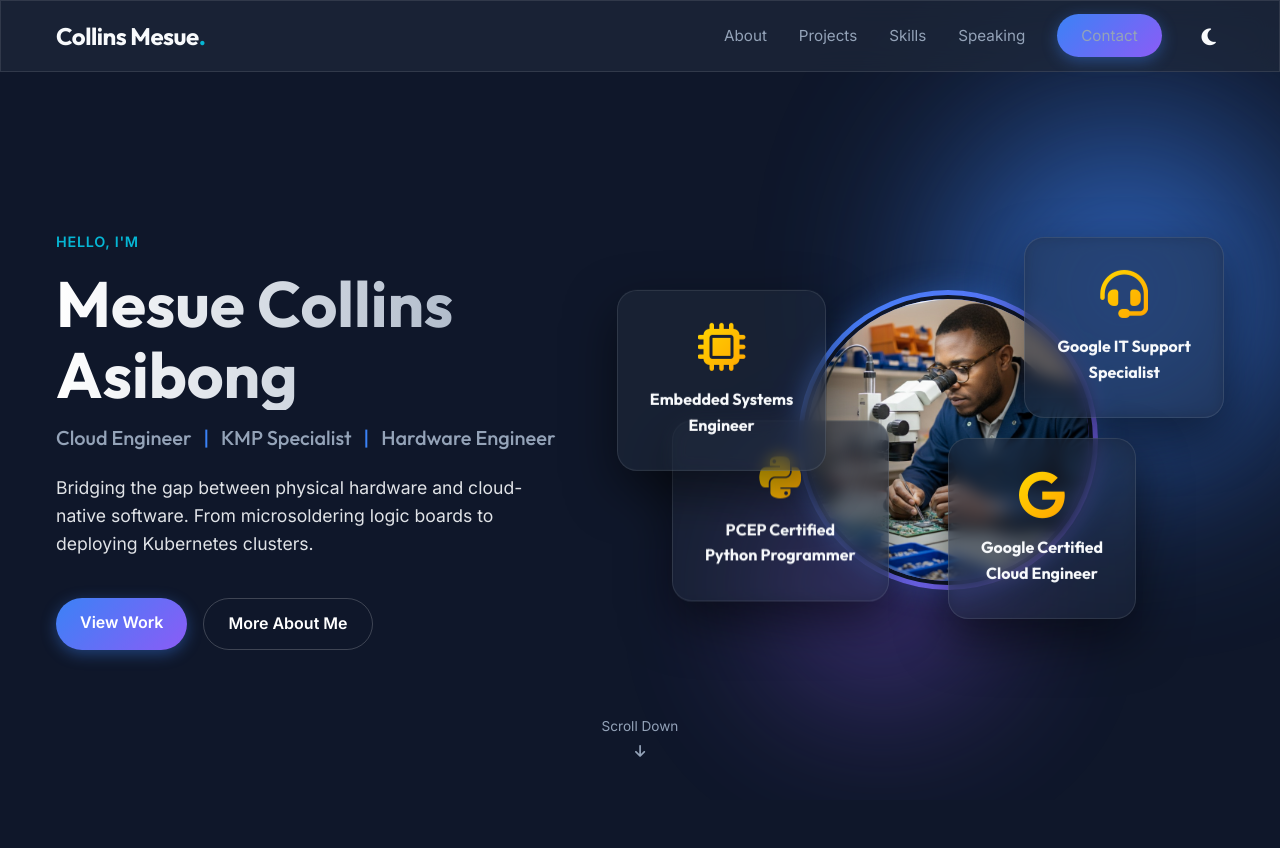
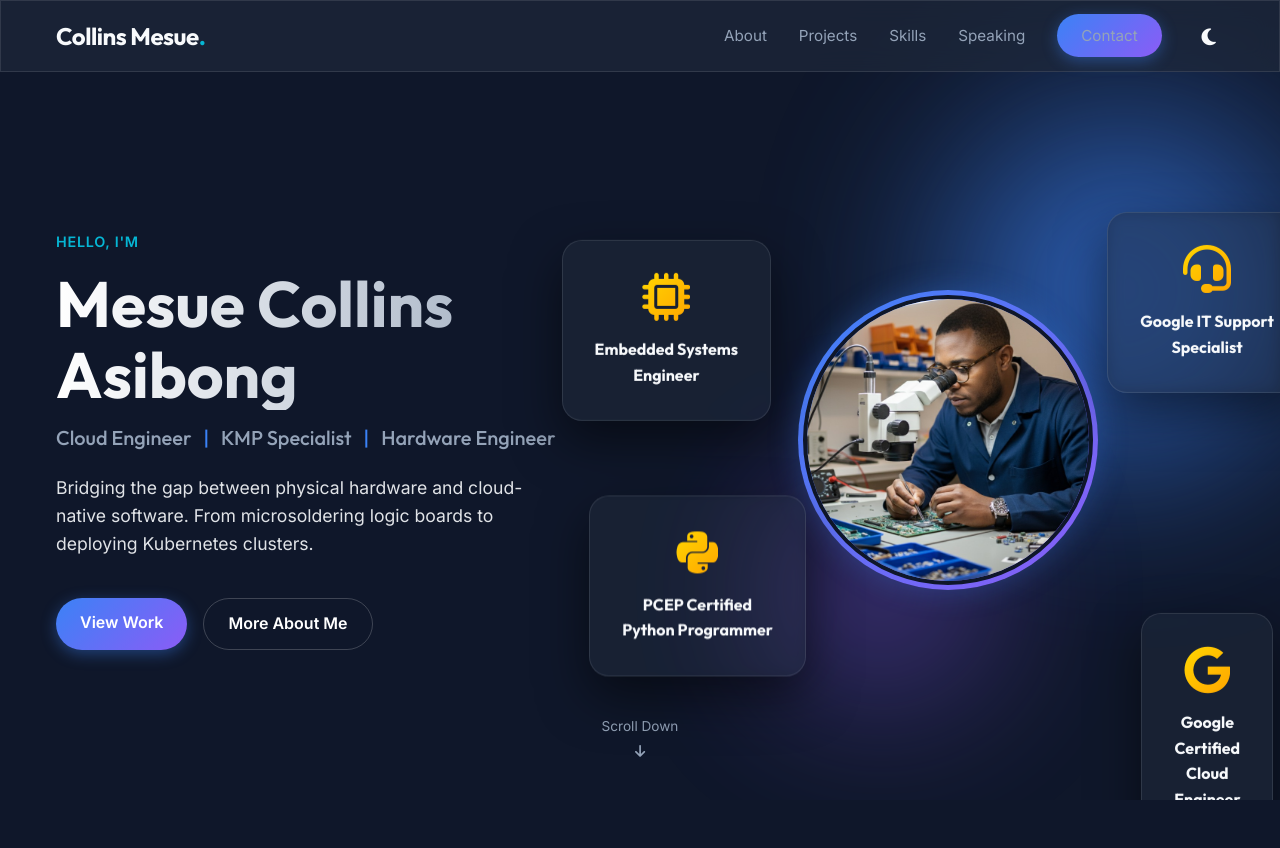
Before and after one commit to mesuecollins/collins_portfolio_test, a website built with Vite: page index.html in a window 1280 px wide. Shown: the top 848 px of the page. Built offline with nearby package versions, Linux system fonts and the light colour scheme.

Commit message:
style: adjust floating box positioning for better spacing

```diff
--- a/src/style.css
+++ b/src/style.css
@@ -320,30 +320,29 @@ img {
 }
 
 .float-1 {
-  top: 50%;
-  left: 50%;
+  top: 85%;
+  left: 85%;
   transform: translate(-50%, -50%);
-  /* Centered-ish */
   z-index: 3;
 }
 
 .float-2 {
-  top: 10%;
-  right: 0%;
+  top: 5%;
+  right: -15%;
   animation-delay: 1.5s;
   transform: scale(0.9);
 }
 
 .float-3 {
-  bottom: 15%;
-  left: 0%;
+  bottom: 0%;
+  left: -15%;
   animation-delay: 2.5s;
   transform: scale(0.9);
 }
 
 .float-4 {
-  top: 20%;
-  left: -10%;
+  top: 10%;
+  left: -20%;
   animation-delay: 0.5s;
   transform: scale(0.8);
 }
```
